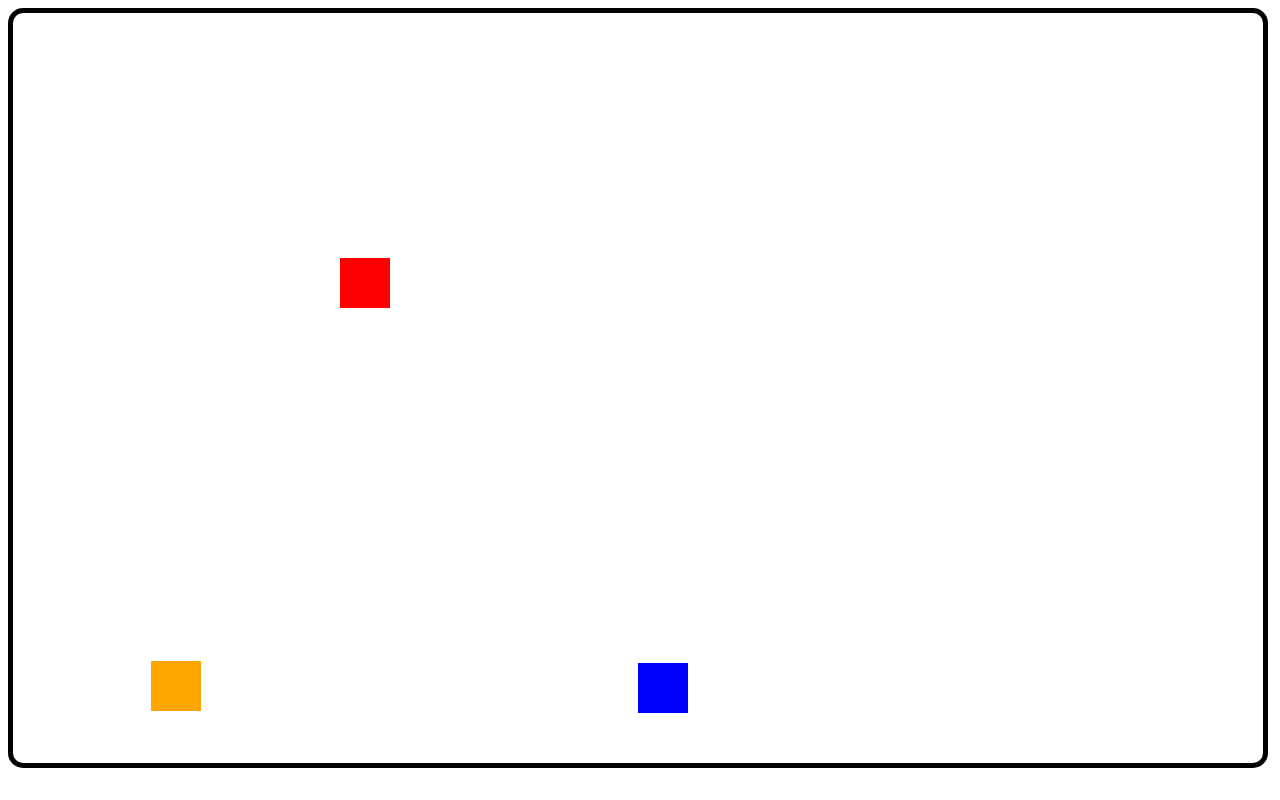
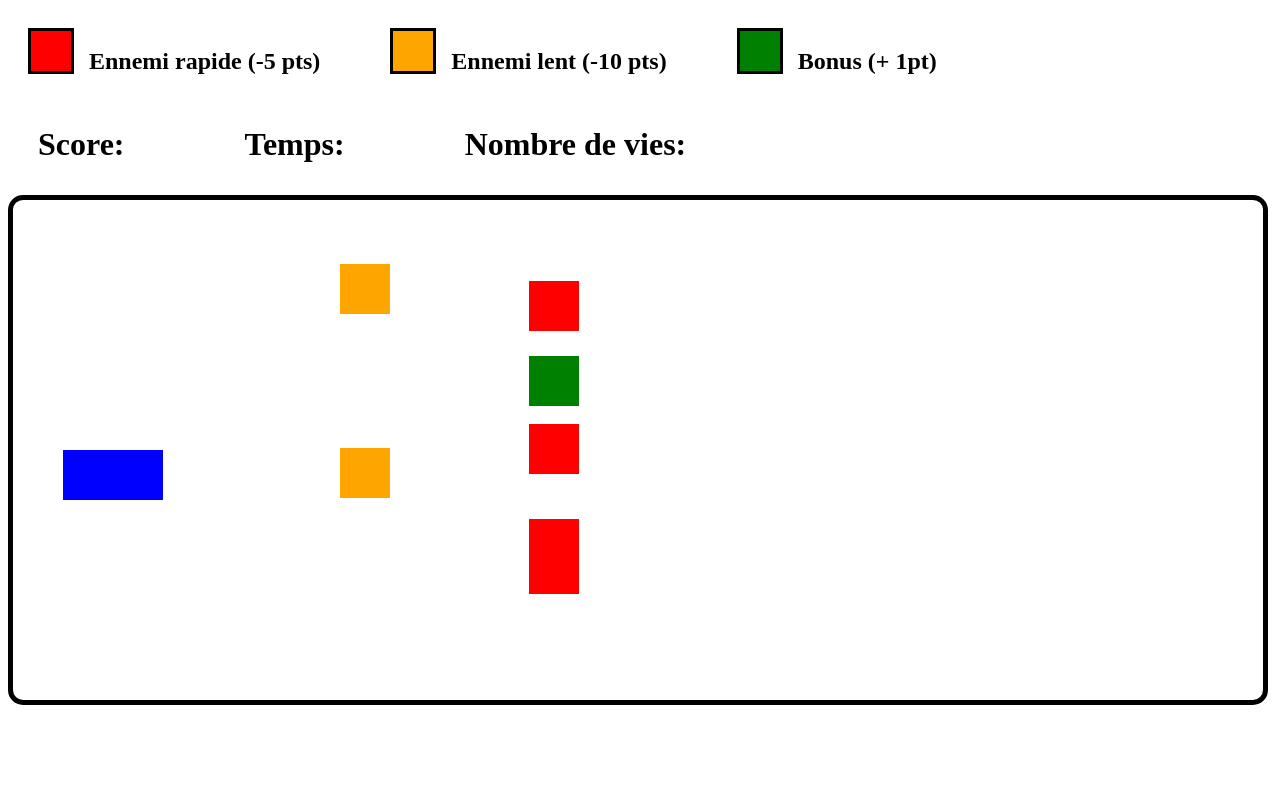
Before and after one commit to SofiyanIfren/game_fusee, a plain HTML site: page index.html in a window 1280 px wide. Drawn offline with Linux system fonts and the light colour scheme.

Commit message:
fonctionnel, avant objets

```diff
--- a/index.css
+++ b/index.css
@@ -3,3 +3,34 @@
     border-style: solid;
     border-radius: 15px;
 }
+.box{
+    display: flex;
+    padding: 10px 10px 0px 10px;
+}
+h1{
+    padding: 0px 100px 10px 20px;
+}
+h2{
+    padding: 0px 50px 0px 15px;
+}
+#rouge{
+    height: 40px;
+    width: 40px;
+    border: 3px;
+    border-style: solid;
+    background-color: red;
+}
+#orange{
+    height: 40px;
+    width: 40px;
+    border: 3px;
+    border-style: solid;
+    background-color: orange;
+}
+#vert{
+    height: 40px;
+    width: 40px;
+    border: 3px;
+    border-style: solid;
+    background-color: green;
+}
--- a/index.html
+++ b/index.html
@@ -4,7 +4,26 @@
         <link rel="stylesheet" type="text/css" href="index.css">
     </head>
     <body>
-        <canvas id="canvas" width="1250" height="750"></canvas>
+        <div class="box">
+            <div class="box">
+                <div id="rouge"></div>
+                <h2>Ennemi rapide (-5 pts)</h2>
+            </div>
+            <div class="box">
+                <div id="orange"></div>
+                <h2>Ennemi lent (-10 pts)</h2>
+            </div>
+            <div class="box">
+                <div id="vert"></div>
+                <h2>Bonus (+ 1pt)</h2>
+            </div>
+        </div>
+        <div class="box">
+            <h1 id="score">Score: </h1>
+            <h1 id="temps">Temps: </h1>
+            <h1 id="vies">Nombre de vies: </h1>
+        </div>
+        <canvas id="canvas" width="1250" height="500"></canvas>
         <script src="index.js"></script>
     </body>
 </html>
--- a/index.js
+++ b/index.js
@@ -42,13 +42,13 @@ function keyUpHandler(e) {
 // ********************************************************************************************************************
 // *************************** Paramétrage d'un objet FUSEE ***********************************************************
 // ********************************************************************************************************************
-x_fusee = 625;
-y_fusee = 650;
-largeur_fusee = 50;
-longueur_fusee = 50;
+x_fusee = 50;
+y_fusee = canvas.height/2;
+largeur_fusee = 100;
+hauteur_fusee = 50;
 function drawFusee (color){
     ctx.beginPath();
-    ctx.rect(x_fusee, y_fusee, largeur_fusee, longueur_fusee);
+    ctx.rect(x_fusee, y_fusee, largeur_fusee, hauteur_fusee);
     ctx.fillStyle = color;
     ctx.fill();
     ctx.closePath();
@@ -61,49 +61,110 @@ function getRandomInt(max) {
 }
 // Premier ennemi
 largeur_ennemi_1 = 50;
-longueur_ennemi_1 = 50;
+hauteur_ennemi_1 = 50;
 x_ennemi_1 = canvas.width+largeur_ennemi_1;
 y_ennemi_1 = getRandomInt(canvas.height-largeur_ennemi_1);
 function drawEnemy_1 (color){
     ctx.beginPath();
-    ctx.rect(x_ennemi_1, y_ennemi_1, largeur_ennemi_1, longueur_ennemi_1);
+    ctx.rect(x_ennemi_1, y_ennemi_1, largeur_ennemi_1, hauteur_ennemi_1);
     ctx.fillStyle = color;
     ctx.fill();
     ctx.closePath();
 }
 // Second ennemi
 largeur_ennemi_2 = 50;
-longueur_ennemi_2 = 50;
+hauteur_ennemi_2 = 50;
 x_ennemi_2 = canvas.width+largeur_ennemi_2;
 y_ennemi_2 = getRandomInt(canvas.height-largeur_ennemi_2);
 function drawEnemy_2 (color){
     ctx.beginPath();
-    ctx.rect(x_ennemi_2, y_ennemi_2, largeur_ennemi_2, longueur_ennemi_2);
+    ctx.rect(x_ennemi_2, y_ennemi_2, largeur_ennemi_2, hauteur_ennemi_2);
+    ctx.fillStyle = color;
+    ctx.fill();
+    ctx.closePath();
+}
+// Troisieme ennemi
+largeur_ennemi_3 = 50;
+hauteur_ennemi_3 = 50;
+x_ennemi_3 = canvas.width+largeur_ennemi_3;
+y_ennemi_3 = getRandomInt(canvas.height-largeur_ennemi_3);
+function drawEnemy_3 (color){
+    ctx.beginPath();
+    ctx.rect(x_ennemi_3, y_ennemi_3, largeur_ennemi_3, hauteur_ennemi_3);
+    ctx.fillStyle = color;
+    ctx.fill();
+    ctx.closePath();
+}
+// Quatrieme ennemi
+largeur_ennemi_4 = 50;
+hauteur_ennemi_4 = 50;
+x_ennemi_4 = canvas.width+largeur_ennemi_4;
+y_ennemi_4 = getRandomInt(canvas.height-largeur_ennemi_4);
+function drawEnemy_4 (color){
+    ctx.beginPath();
+    ctx.rect(x_ennemi_4, y_ennemi_4, largeur_ennemi_4, hauteur_ennemi_4);
+    ctx.fillStyle = color;
+    ctx.fill();
+    ctx.closePath();
+}
+// Cinquieme ennemi
+largeur_ennemi_5 = 50;
+hauteur_ennemi_5 = 50;
+x_ennemi_5 = canvas.width+largeur_ennemi_5;
+y_ennemi_5 = getRandomInt(canvas.height-largeur_ennemi_5);
+function drawEnemy_5 (color){
+    ctx.beginPath();
+    ctx.rect(x_ennemi_5, y_ennemi_5, largeur_ennemi_5, hauteur_ennemi_5);
+    ctx.fillStyle = color;
+    ctx.fill();
+    ctx.closePath();
+}
+// Sixieme ennemi
+largeur_ennemi_6 = 50;
+hauteur_ennemi_6 = 50;
+x_ennemi_6 = canvas.width+largeur_ennemi_6;
+y_ennemi_6 = getRandomInt(canvas.height-largeur_ennemi_6);
+function drawEnemy_6 (color){
+    ctx.beginPath();
+    ctx.rect(x_ennemi_6, y_ennemi_6, largeur_ennemi_6, hauteur_ennemi_6);
     ctx.fillStyle = color;
     ctx.fill();
     ctx.closePath();
 }
 // ********************************************************************************************************************
-// ************************** Fonction MAIN - Dessin du Canvas ********************************************************
+// **************************** Paramétrage des objets BONUS **********************************************************
+// ********************************************************************************************************************
+largeur_bonus = 50;
+hauteur_bonus = 50;
+x_bonus = canvas.width+largeur_bonus;
+y_bonus = getRandomInt(canvas.height-largeur_bonus);
+function drawBonus (color){
+    ctx.beginPath();
+    ctx.rect(x_bonus, y_bonus, largeur_bonus, hauteur_bonus);
+    ctx.fillStyle = color;
+    ctx.fill();
+    ctx.closePath();
+}
+// ********************************************************************************************************************
+// ************************** Fonction de progressions des objets *****************************************************
 // ********************************************************************************************************************
 function draw(){
     drawFusee("white");
-    if (leftPressed && x_fusee > (largeur_fusee*2)){
+    if (leftPressed && x_fusee > (hauteur_fusee)){
         x_fusee -= 7;
     }
-    if (rightPressed && x_fusee < canvas.width-(largeur_fusee*2)){
+    if (rightPressed && x_fusee < canvas.width-(hauteur_fusee*3)){
         x_fusee += 7;
     }
-    if (upPressed && y_fusee > (largeur_fusee*2)){
+    if (upPressed && y_fusee > (hauteur_fusee)){
         y_fusee -= 7;
     }
-    if (downPressed && y_fusee < canvas.height-(largeur_fusee*2)){
+    if (downPressed && y_fusee < canvas.height-(hauteur_fusee*2)){
         y_fusee += 7;
     }
     drawFusee("blue");
 }
-setInterval(draw, 10);
-
+// Ennemis
 function drawEnemy01(){
     drawEnemy_1("white");
     if (x_ennemi_1 <= (canvas.width+largeur_ennemi_1) && x_ennemi_1 >= (-largeur_ennemi_1)){
@@ -114,8 +175,6 @@ function drawEnemy01(){
     }
     drawEnemy_1("red");
 }
-setInterval(drawEnemy01, 15);
-
 function drawEnemy02(){
     drawEnemy_2("white");
     if (x_ennemi_2 <= (canvas.width+largeur_ennemi_2) && x_ennemi_2 >= (-largeur_ennemi_2)){
@@ -126,4 +185,69 @@ function drawEnemy02(){
     }
     drawEnemy_2("orange");
 }
-setInterval(drawEnemy02, 30);
+function drawEnemy03(){
+    drawEnemy_3("white");
+    if (x_ennemi_3 <= (canvas.width+largeur_ennemi_3) && x_ennemi_3 >= (-largeur_ennemi_3)){
+        x_ennemi_3 -= 7;
+    } else {
+        x_ennemi_3 = canvas.width+largeur_ennemi_3;
+        y_ennemi_3 = getRandomInt(canvas.height-largeur_ennemi_3);
+    }
+    drawEnemy_3("red");
+}
+function drawEnemy04(){
+    drawEnemy_4("white");
+    if (x_ennemi_4 <= (canvas.width+largeur_ennemi_4) && x_ennemi_4 >= (-largeur_ennemi_4)){
+        x_ennemi_4 -= 7;
+    } else {
+        x_ennemi_4 = canvas.width+largeur_ennemi_4;
+        y_ennemi_4 = getRandomInt(canvas.height-largeur_ennemi_4);
+    }
+    drawEnemy_4("orange");
+}
+function drawEnemy05(){
+    drawEnemy_5("white");
+    if (x_ennemi_5 <= (canvas.width+largeur_ennemi_5) && x_ennemi_5 >= (-largeur_ennemi_5)){
+        x_ennemi_5 -= 7;
+    } else {
+        x_ennemi_5 = canvas.width+largeur_ennemi_5;
+        y_ennemi_5 = getRandomInt(canvas.height-largeur_ennemi_5);
+    }
+    drawEnemy_5("red");
+}
+function drawEnemy06(){
+    drawEnemy_6("white");
+    if (x_ennemi_6 <= (canvas.width+largeur_ennemi_6) && x_ennemi_6 >= (-largeur_ennemi_6)){
+        x_ennemi_6 -= 7;
+    } else {
+        x_ennemi_6 = canvas.width+largeur_ennemi_6;
+        y_ennemi_6 = getRandomInt(canvas.height-largeur_ennemi_6);
+    }
+    drawEnemy_6("red");
+}
+// Bonus
+function drawBonus01(){
+    drawBonus("white");
+    if (x_bonus <= (canvas.width+largeur_bonus) && x_bonus >= (-largeur_bonus)){
+        x_bonus -= 7;
+    } else {
+        x_bonus = canvas.width+largeur_bonus;
+        y_bonus = getRandomInt(canvas.height-largeur_bonus);
+    }
+    drawBonus("green");
+}
+// ********************************************************************************************************************
+// ************************** Fonctions MAIN - Dessin du Canvas *******************************************************
+// ********************************************************************************************************************
+setInterval(drawEnemy01, 10);
+setInterval(drawEnemy02, 15);
+setInterval(drawEnemy03, 10);
+setInterval(drawEnemy04, 15);
+setInterval(drawEnemy05, 10);
+setInterval(drawEnemy06, 10);
+setInterval(drawBonus01, 10 );
+setInterval(draw, 25);  // AUGMENTER L'INTERVALLE ICI DIMINUE LE FPS -> DIFFICULTE ++
+
+// ********************************************************************************************************************
+// ******************************** Temps, Score & Vies ***************************************************************
+// ********************************************************************************************************************
```
